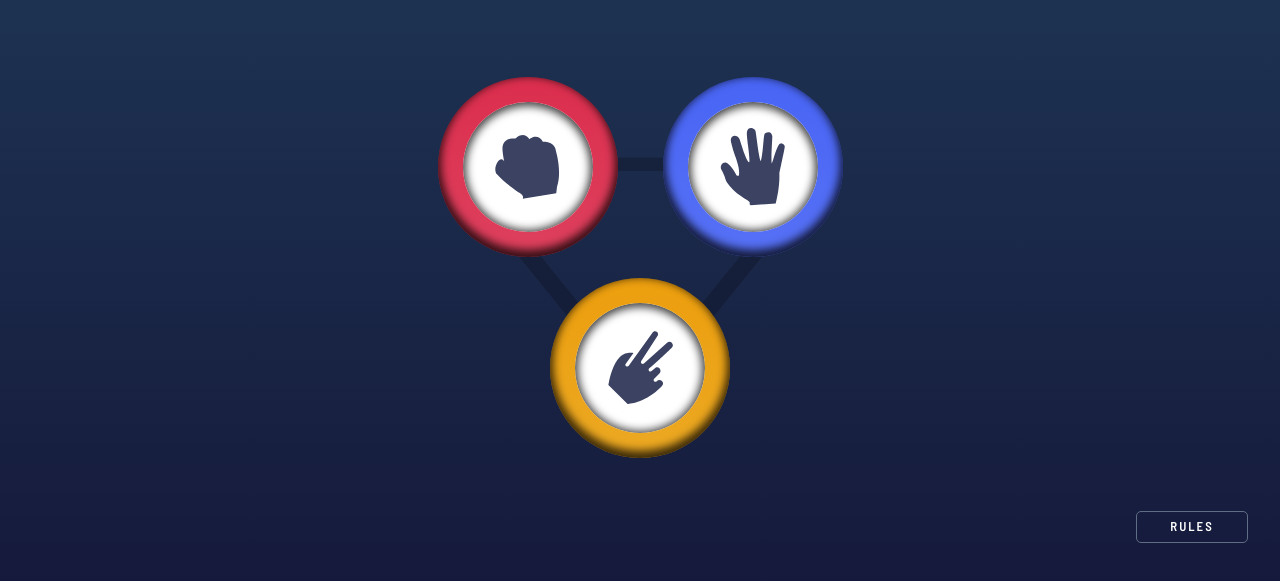
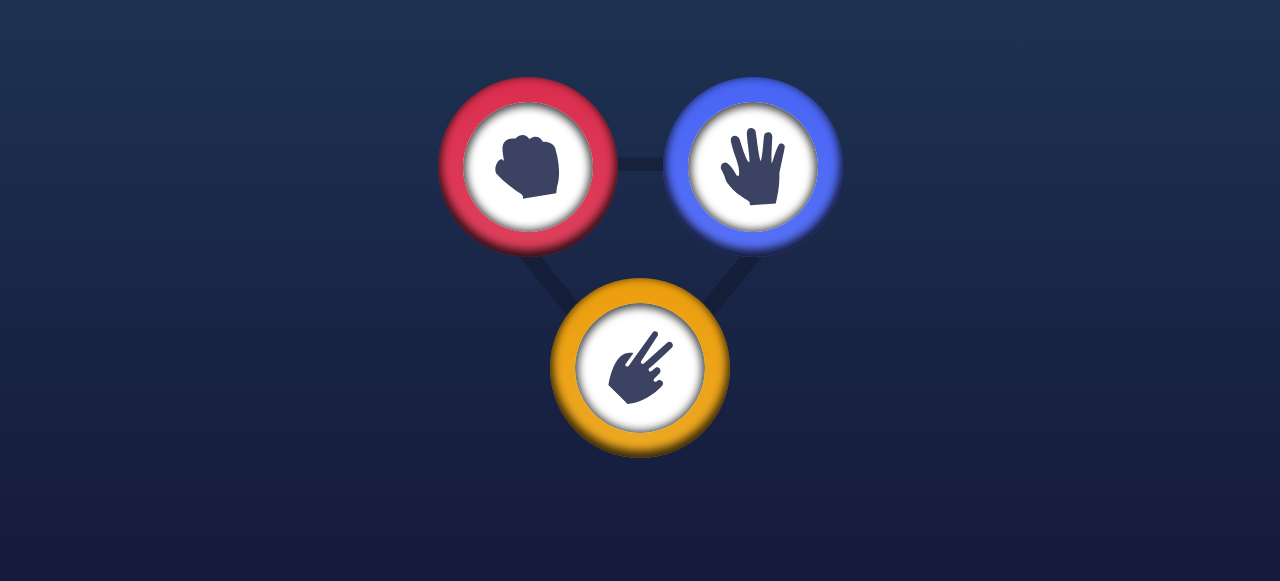
Before and after one commit to Devnielote/rock-paper-scissors, a website built with Vite: page index.html in a window 1280 px wide. Shown: the part 127-708 px from the top of the page. Built offline with nearby package versions, Linux system fonts and the light colour scheme.

Commit message:
fix: delete hardcoded rules button

```diff
--- a/index.html
+++ b/index.html
@@ -31,7 +31,6 @@
       </div>
     </div>
     <footer id="footer">
-      <button>RULES</button>
     </footer>
   </main>
   <script type="module" src="./src/index.ts"></script>
```
